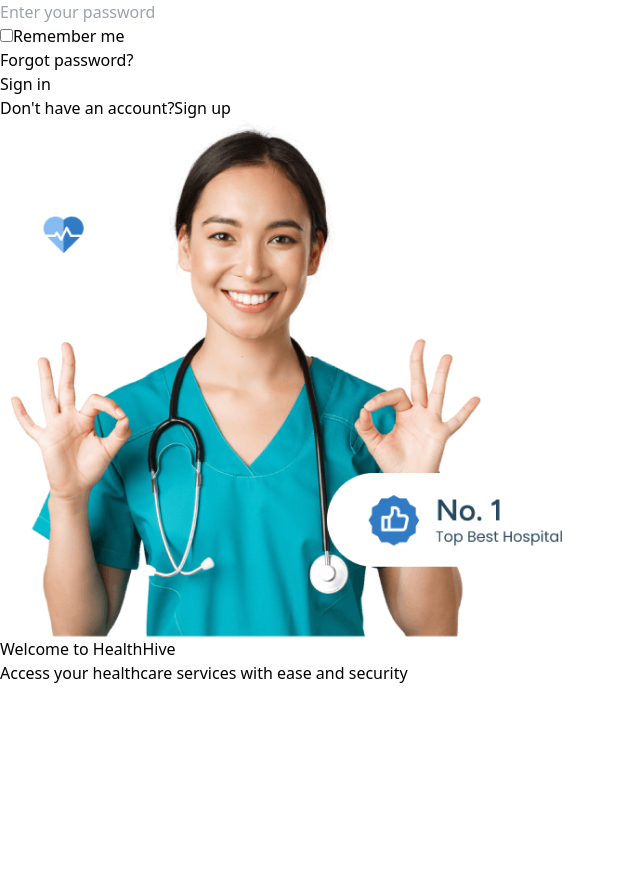
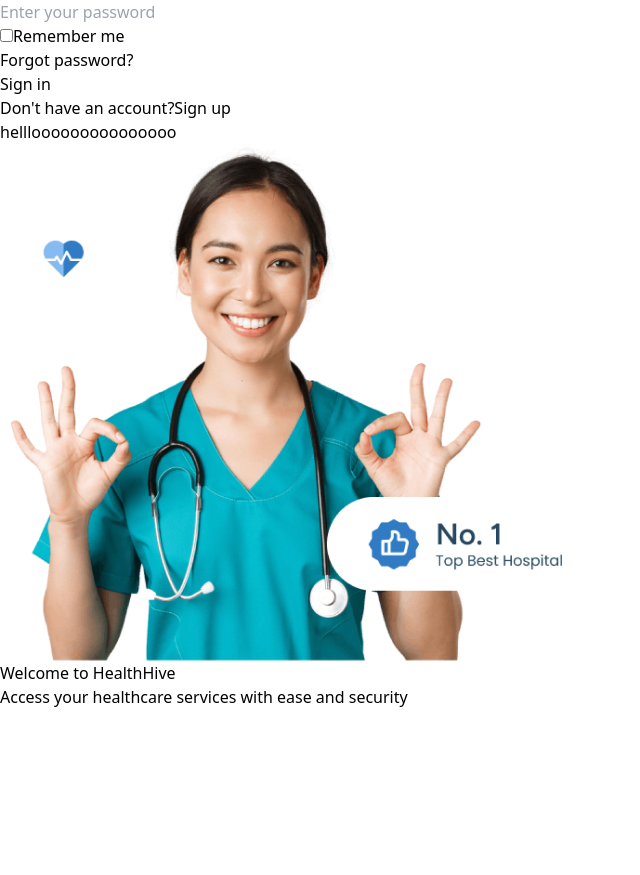
Before and after one commit to ansaralikunju311311/HealthHive, a React (Vite) app in the folder Frontend/: page /login in a window 1280 px wide. Shown: the part 2680-3555 px from the top of the page, without its empty margins (0-640 px from the left). Built offline with nearby package versions, Linux system fonts and the light colour scheme.

Commit message:
checking commit for branching

```diff
--- a/Frontend/src/Components/User/Login.jsx
+++ b/Frontend/src/Components/User/Login.jsx
@@ -113,6 +113,7 @@ const Login = () => {
       </div>
 
       {/* Right Side - Image */}
+      <h1>helllooooooooooooooo</h1>
       <div className="hidden lg:block lg:w-1/2 relative">
         <img
           src={Bannerdoctor}
```
